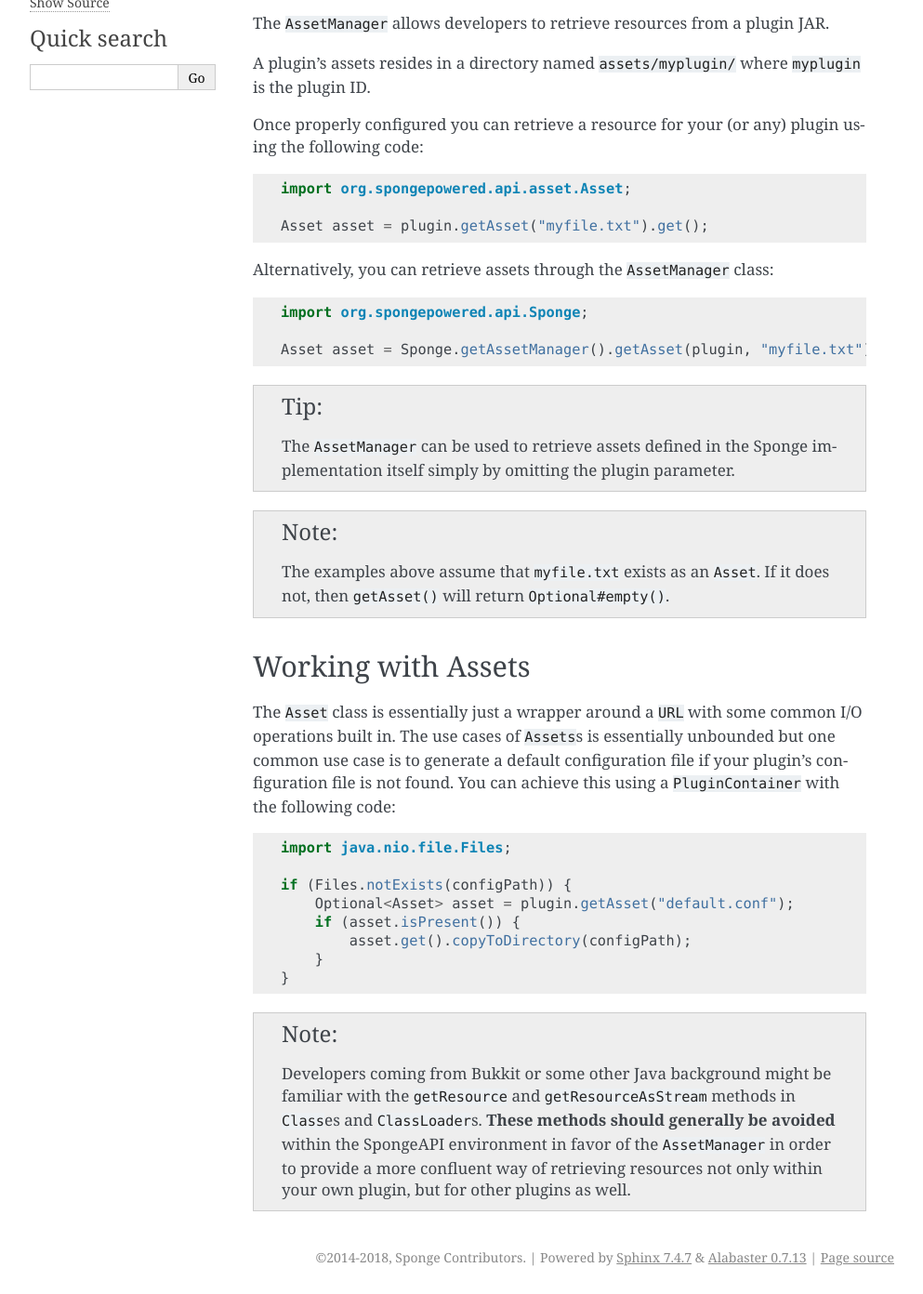
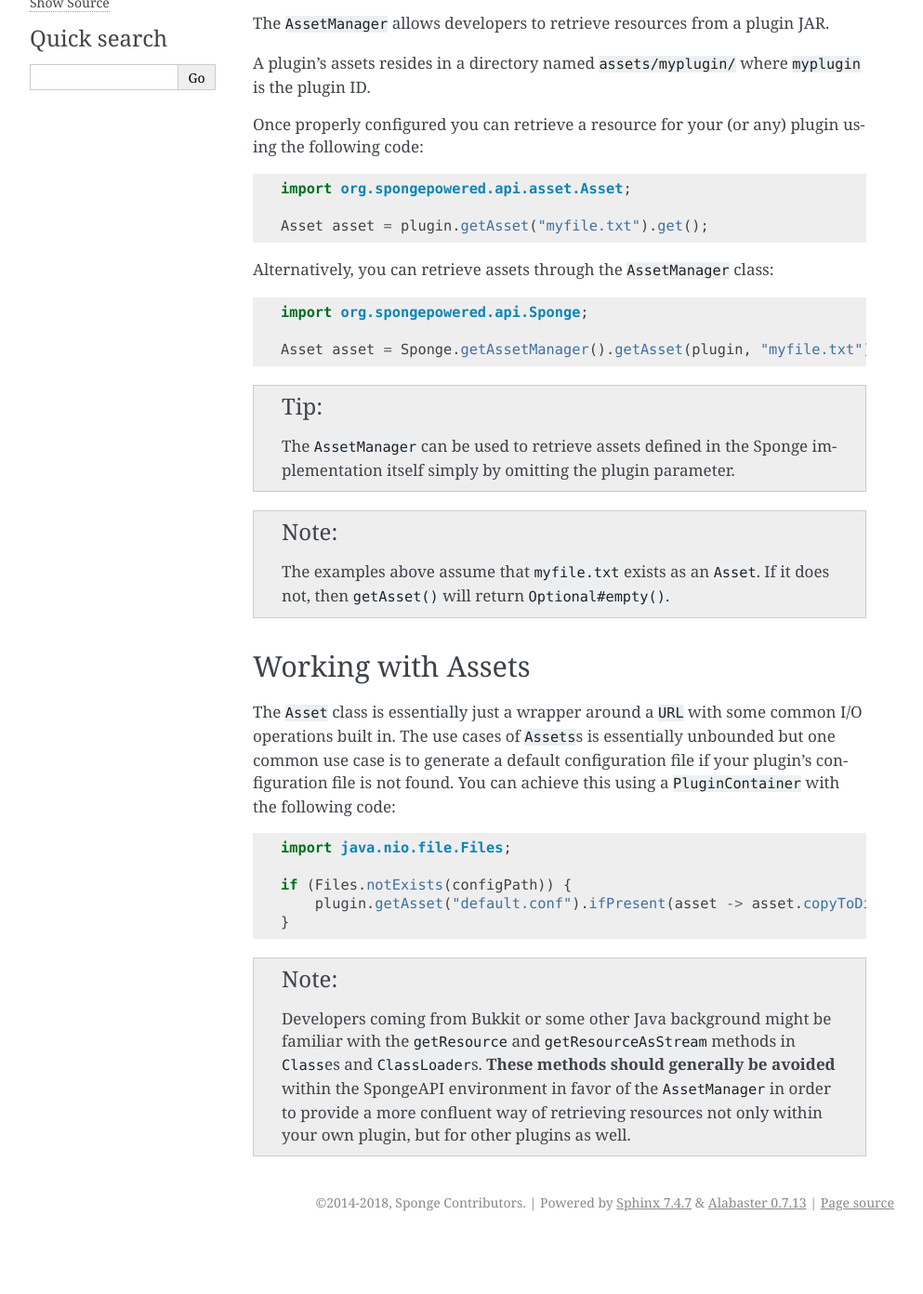
Before and after one commit to SpongePowered/SpongeDocs, a Sphinx documentation site: the page built from source/plugin/assets.rst, in a window 1280 px wide, cut to the strip 200-1592 px from the top of the page. Shown: the whole strip at 93% size, without its empty margins (148-1141 px from the left). Built offline with Sphinx 7.4.7, drawn with Linux system fonts in a browser that asks for light colours; pages that are not in the unit, such as notebooks, are missing from menus; cross-references to code outside the pages are shown as plain code; after the commit the page ends 1533 px from its top, so only the background shows below that.

Commit message:
Simplify assets

```diff
--- a/source/plugin/assets.rst
+++ b/source/plugin/assets.rst
@@ -50,10 +50,7 @@
     import java.nio.file.Files;
 
     if (Files.notExists(configPath)) {
-        Optional<Asset> asset = plugin.getAsset("default.conf");
-        if (asset.isPresent()) {
-            asset.get().copyToDirectory(configPath);
-        }
+        plugin.getAsset("default.conf").ifPresent(asset -> asset.copyToDirectory(configPath));
     }
 
 .. note::
```
